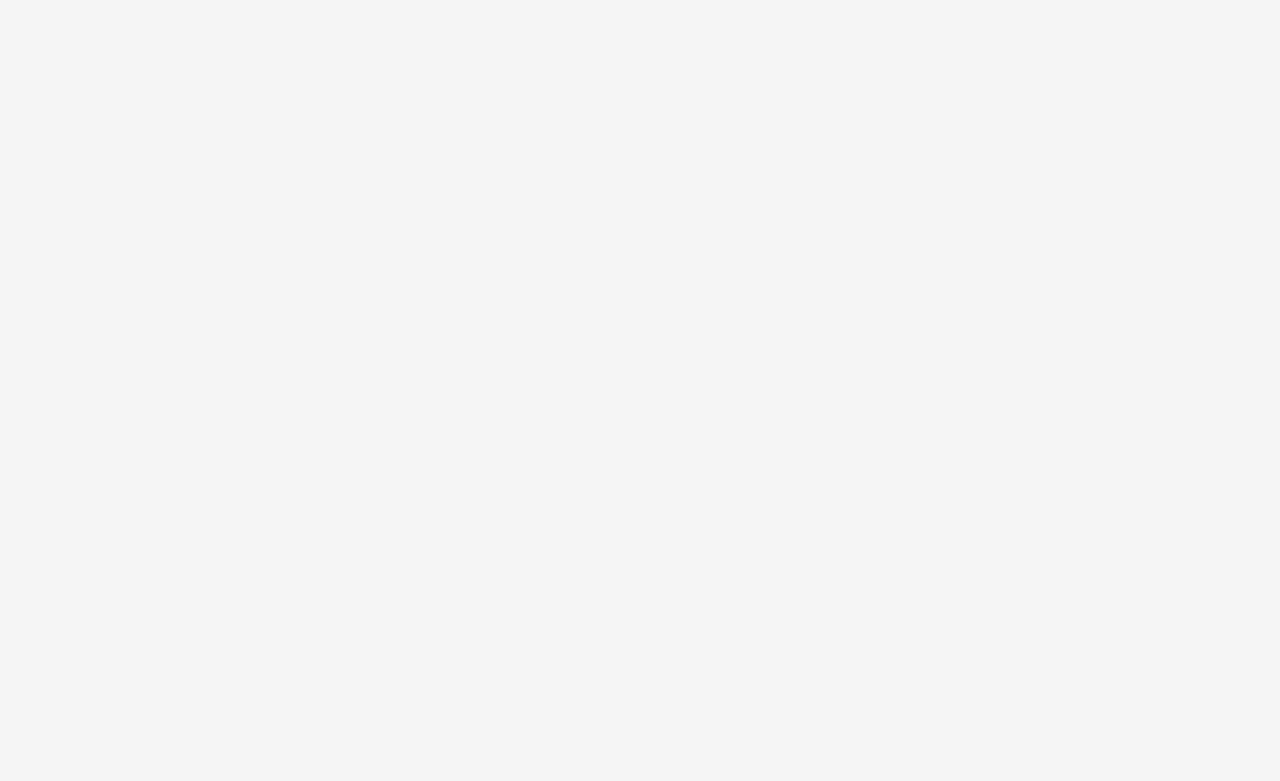
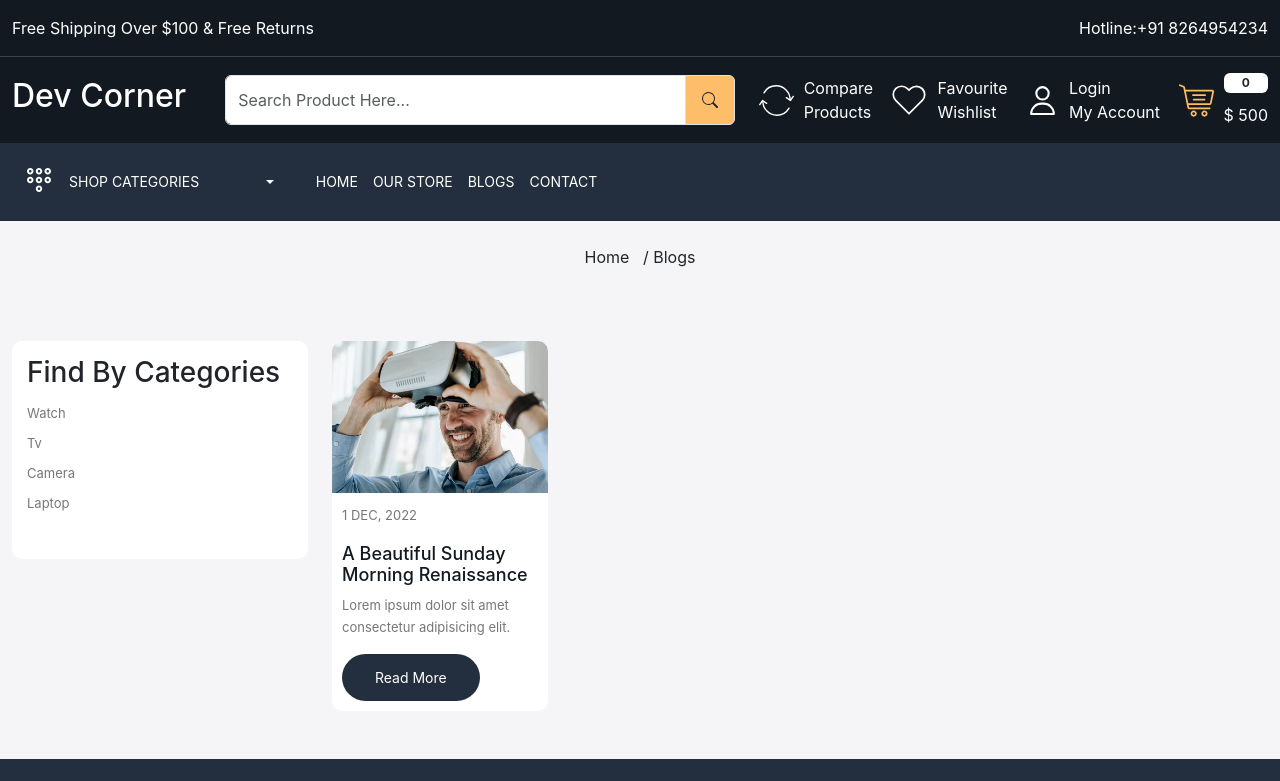
Before and after one commit to yanapeshko/web-shop, a React (Create React App) app: page /blogs in a window 1280 px wide. Before the commit this address had no page. Shown: the top 781 px of the page. Built offline with nearby package versions, Linux system fonts and the light colour scheme.

Commit message:
finished OurStore&started Blog

```diff
--- a/src/App.jsx
+++ b/src/App.jsx
@@ -7,6 +7,7 @@
 import About from "./pages/About";
 import Contact from "./pages/Contact";
 import OurStore from "./pages/OurStore";
+import Blog from "./pages/Blog";
 
 function App() {
   return (
@@ -18,6 +19,7 @@
             <Route path="about" element={<About />} />
             <Route path="contact" element={<Contact />} />
             <Route path="store" element={<OurStore />} />
+            <Route path="blogs" element={<Blog />} />
           </Route>
         </Routes>
       </BrowserRouter>
--- a/src/components/Header.jsx
+++ b/src/components/Header.jsx
@@ -136,7 +136,7 @@
                     <NavLink className="text-white" to="/store">
                       Our Store
                     </NavLink>
-                    <NavLink className="text-white" to="/">
+                    <NavLink className="text-white" to="/blogs">
                       Blogs
                     </NavLink>
                     <NavLink className="text-white" to="/contact">
--- /dev/null
+++ b/src/pages/Blog.jsx
@@ -0,0 +1,39 @@
+import React from "react";
+import Meta from "../components/Meta";
+import BreadCrumb from "../components/BreadCrumb";
+import BlogCard from "../components/BlogCard";
+
+const Blog = () => {
+  return (
+    <>
+      <Meta title={"Blogs"} />
+      <BreadCrumb title="Blogs" />
+      <div className="blog-wrapper home-wrapper-2 py-5">
+        <div className="container-xxl">
+          <div className="row">
+            <div className="col-3">
+              <div className="filter-card mb-3">
+                <h3>Find By Categories</h3>
+                <div>
+                  <ul className="ps-0">
+                    <li>Watch</li>
+                    <li>Tv</li>
+                    <li>Camera</li>
+                    <li>Laptop</li>
+                  </ul>
+                </div>
+              </div>
+            </div>
+            <div className="col-9">
+              <div className="row">
+                <BlogCard />
+              </div>
+            </div>
+          </div>
+        </div>
+      </div>
+    </>
+  );
+};
+
+export default Blog;
--- a/src/pages/OurStore.jsx
+++ b/src/pages/OurStore.jsx
@@ -66,7 +66,7 @@
                       />
                       <label htmlFor="floatingInput">From</label>
                     </div>
-                    <div className="form-floating mb-3">
+                    <div className="form-floating">
                       <input
                         type="email"
                         className="form-control"
```
